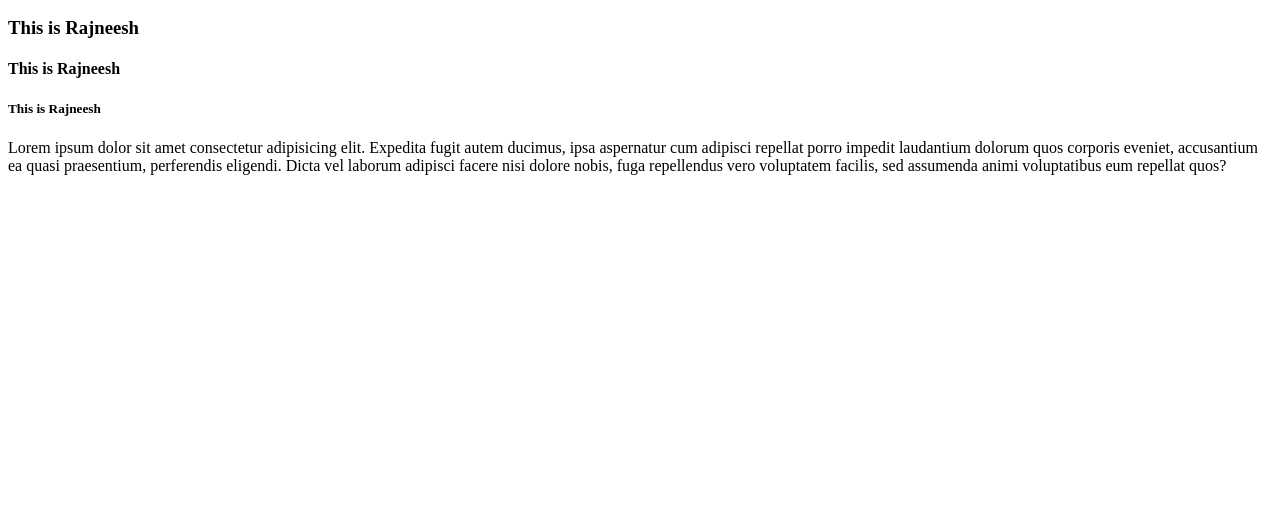
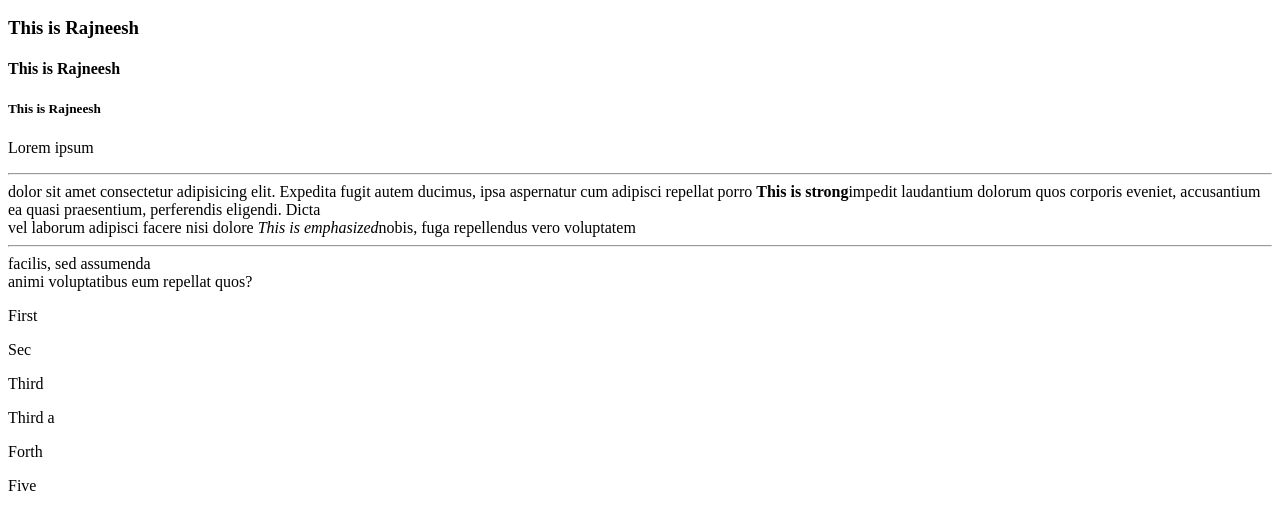
Before and after one commit to rajne123/LearnWebCode-samples, a plain HTML site: page APIs/JSCodewithHarry/HTMLTut05.html in a window 1280 px wide. Shown: the part 168-698 px from the top of the page. Drawn offline with Linux system fonts and the light colour scheme.

Commit message:
HTMLTut06.html

```diff
--- a/APIs/JSCodewithHarry/HTMLTut05.html
+++ b/APIs/JSCodewithHarry/HTMLTut05.html
@@ -19,9 +19,16 @@
     <h4>This is Rajneesh</h4>
     <h5>This is Rajneesh</h5>
 
-    <p>Lorem ipsum dolor sit amet consectetur adipisicing elit. Expedita fugit autem ducimus, ipsa aspernatur cum adipisci repellat porro impedit laudantium dolorum quos corporis eveniet, accusantium ea quasi praesentium, perferendis eligendi. Dicta vel laborum adipisci facere nisi dolore nobis, fuga repellendus vero voluptatem facilis, sed assumenda animi voluptatibus eum repellat quos?</p>
+    <!-- Using Lorem , hr , strong , em , br  -->
+    <p>Lorem ipsum <hr>dolor sit amet consectetur adipisicing elit. Expedita fugit autem ducimus, ipsa aspernatur cum adipisci repellat porro <strong>This is strong</strong>impedit laudantium dolorum quos corporis eveniet, accusantium ea quasi praesentium, perferendis eligendi. Dicta <br>vel laborum adipisci facere nisi dolore <em>This is emphasized</em>nobis, fuga repellendus vero voluptatem <hr>facilis, sed assumenda <br>animi voluptatibus eum repellat quos?</p>
 
-
+    <!-- Create multiple instances using p*4  -->
+    <p>First</p>
+    <p>Sec</p>
+    <p>Third</p>
+    <p>Third a</p>
+    <p>Forth</p>
+    <p>Five</p>
 
 </body>
 </html>
```
Also changed, not shown: APIs/JSCodewithHarry/HTMLTut06.html (added, +26 -0 lines).
